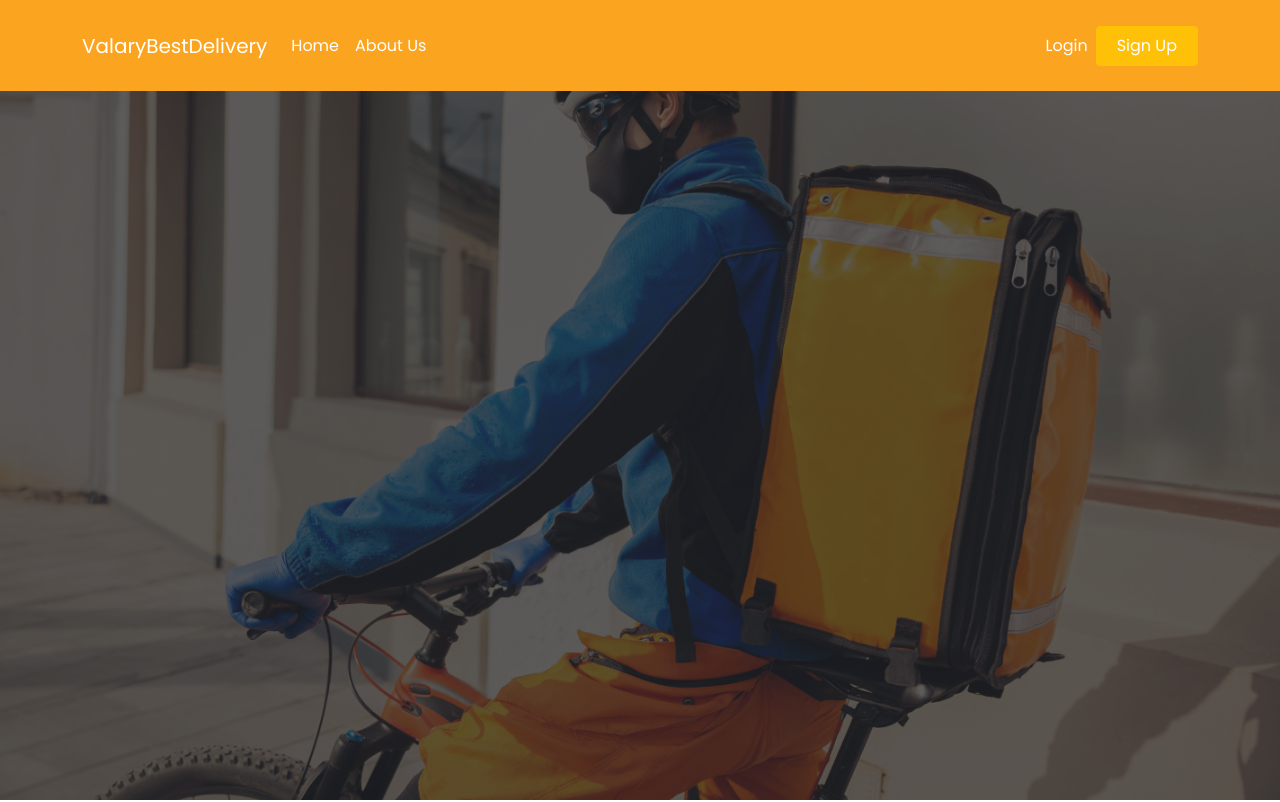
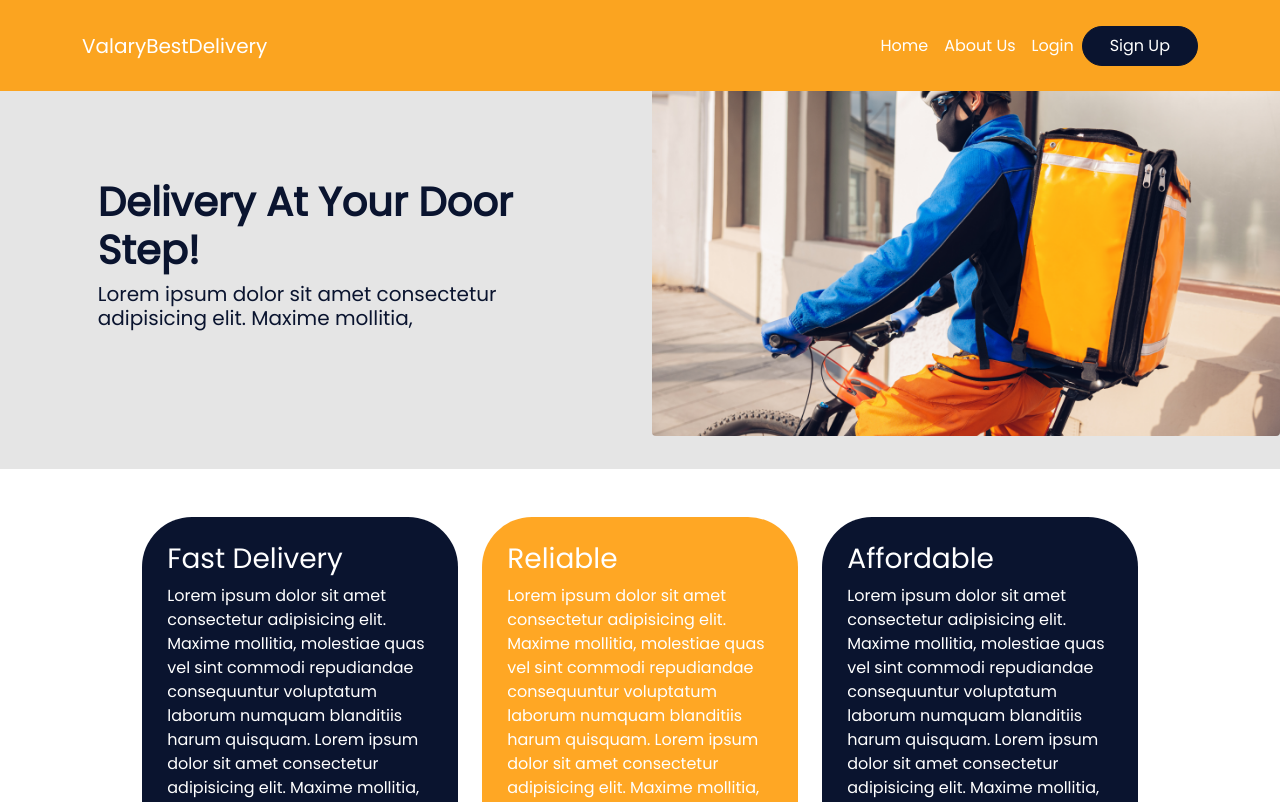
Before and after one commit to UhuruV/delivery-app, a React (Create React App) app in the folder Documents/delivery-app/: page / in a window 1280 px wide. Shown: the top 802 px of the page. Built offline with nearby package versions, Linux system fonts and the light colour scheme.

Commit message:
added a na menu to tracking and delivery

```diff
--- a/Documents/delivery-app/src/App.css
+++ b/Documents/delivery-app/src/App.css
@@ -1,3 +1,8 @@
+body {
+  /* overflow-y: hidden; Hide vertical scrollbar */
+  overflow-x: hidden;
+}
+
 .App {
   text-align: left;
   font-family: "Poppins", sans-serif;
@@ -41,6 +46,16 @@
 .navbar-dark .navbar-nav .nav-link:after {
   color: #000 !important;
 }
+.btn-warning{
+  background-color: #0a142f !important;
+  border-color: #0a142f !important;
+  border-radius: 20px;
+}
+
+#nav-link-sign-up{
+  padding: 15px;
+}
+
 
 /* Homepage */
 
@@ -51,12 +66,16 @@
 }
 
 .destination-input {
-  width: 60%;
+  width: 40%;
   margin: 15% auto;
 }
 .pickup-input {
   width: 40%;
   margin: 2% auto;
+}
+#homepage-second-div{
+  width: 35%;
+  margin: 10% auto;
 }
 
 .home-page-banner {
@@ -134,10 +153,11 @@ nav.navbar.navbar-expand.navbar-dark.bg-dark.fixed-top {
 
 /* About section */
 .about {
-  background-image: url(../src/components/home/assests/good-food.jpeg);
+  background-image: url(../src/components/about/asset/delivery.jpg) ,
+  linear-gradient(rgba(0, 0, 0, 0.9), rgba(0, 0, 0, 0.9));
   background-size: cover;
   background-repeat: no-repeat;
-  opacity: 0.8;
+  opacity: 0.9;
   color: #fff;
 }
 
--- a/Documents/delivery-app/src/components/home/HomePage.js
+++ b/Documents/delivery-app/src/components/home/HomePage.js
@@ -5,25 +5,25 @@ import image from "../../components/home/assests/home-page.png";
 const HomePage = () => {
   return (
     <>
-      <Container fluid className="home-page-banner">
-        <Row>
+      <Row className="mt-5" style={{ backgroundColor: "#E5E5E5" }}>
+        <Col xs={6} id="homepage-second-div" >
+          <h1 style={{ color:"#0a142f",fontWeight:"bold" }}> Delivery At Your Door <br/>Step!</h1>
+          <h5 style={{ color:"#0a142f" }}>
+            Lorem ipsum dolor sit amet consectetur adipisicing elit. Maxime
+            mollitia,
+          </h5>
+        </Col>
+        <Col xs={6} >
+          {" "}
+          <Image src={image} rounded style={{ width: "100%" }} />
+        </Col>
+      </Row>
+
+      {/* <Container fluid className="home-page-banner"> */}
+
+      {/* <Row>
           <Col className="banner-col">
-            <div className="destination-input">
-
-            </div>
-          </Col>
-        </Row>
-      </Container>
-
-      {/* <Container> */}
-        {/* <Row style={{ color:"#000" }}  >
-          <Col className="homepage-text">
-            <h2 style={{ color:"#1E255E" }}>Delivery at your doorstep</h2>
-            <p>Lorem ipsum lorem ipsum ipsum Lorem ipsum lorem ipsum ipsumLorem ipsum </p>
-            <p>Lorem ipsum lorem ipsum ipsum Lorem ipsum</p>
-          </Col>
-          <Col style={{ width:"50%" }}>
-            <Image src={image} rounded style={{ width: "100%" }} />
+            <div className="destination-input"></div>
           </Col>
         </Row> */}
       {/* </Container> */}
--- a/Documents/delivery-app/src/components/nav/Navbar.js
+++ b/Documents/delivery-app/src/components/nav/Navbar.js
@@ -8,12 +8,10 @@ const NavbarComponent = () => {
       <Navbar bg="dark" variant="dark" fixed="top">
         <Container>
           <Navbar.Brand as={ Link } to="/">ValaryBestDelivery</Navbar.Brand>
-          <Nav className="me-auto">
-            <NavLink  as={ Link } to="/">Home</NavLink>
-            <NavLink  as={ Link } to="/about">About Us</NavLink>
-          </Nav>
 
           <Nav>
+          <NavLink  as={ Link } to="/">Home</NavLink>
+            <NavLink  as={ Link } to="/about">About Us</NavLink>
             <Nav.Link  as={ Link } to="/login">Login</Nav.Link>
             <Button variant="warning">
               {" "}
@@ -26,13 +24,6 @@ const NavbarComponent = () => {
         </Container>
       </Navbar>
 
-
-        {/* <Row className="cont">
-          <Col>
-            <div className="deliver-with-us">Delivery within Nairobi at an affordable price!</div>
-          </Col>
-        </Row> */}
-
     </>
   );
 };
```
